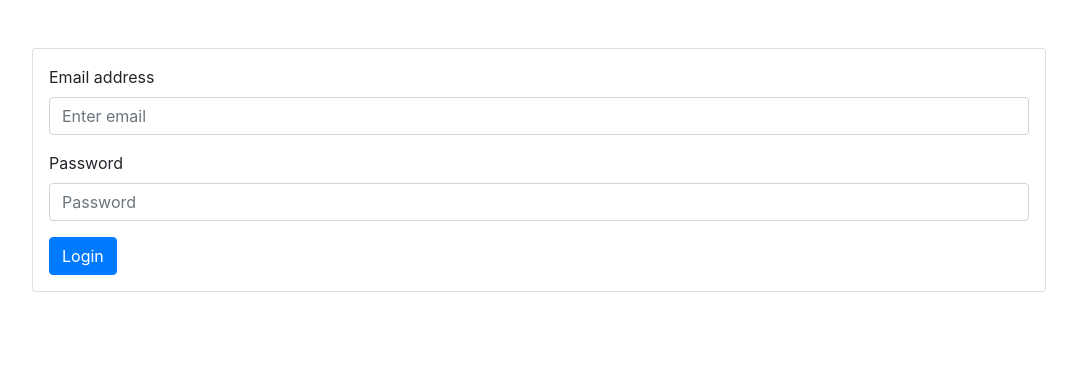
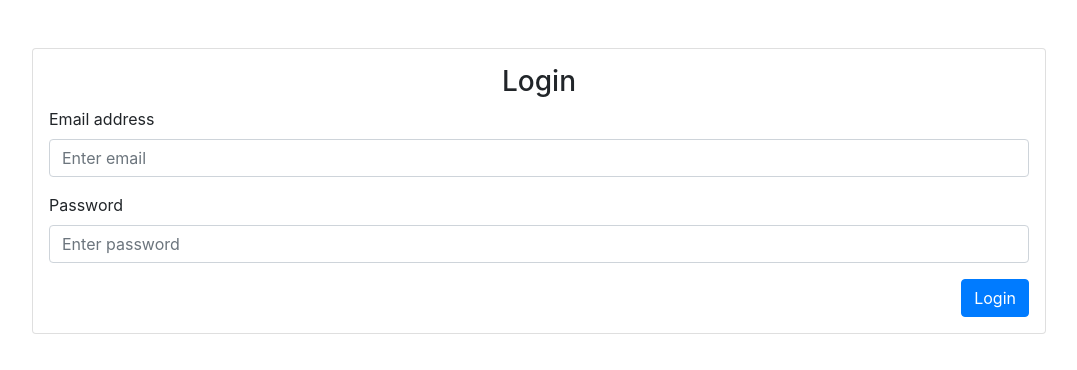
Before and after one commit to maxwillkelly/Agile-Coursework, a Next.js app in the folder web/: page / in a window 1280 px wide. Shown: the top 370 px of the page, without its empty margins (101-1178 px from the left). Built offline with nearby package versions, Linux system fonts and the light colour scheme.

Commit message:
Improvements to login: validation, formatting

```diff
--- a/web/components/Login.jsx
+++ b/web/components/Login.jsx
@@ -1,70 +1,70 @@
 import { useContext, useState } from 'react';
-import { useRouter } from 'next/router';
-import { Alert, Card, Form, Button } from 'react-bootstrap';
-import { Formik } from 'formik';
+// import { useRouter } from 'next/router';
+import { Card, Form, Button, Toast } from 'react-bootstrap';
+import { Formik, useField } from 'formik';
+import * as yup from 'yup';
 import Cookies from 'js-cookie';
 import { UserContext } from '../contexts';
 import loginAsync from '../pages/api/login';
 
 const Login = () => {
     const { userToken, setUserToken } = useContext(UserContext);
-    const [errors, setErrors] = useState([]);
+    const [error, setError] = useState(false);
     // const router = useRouter();
 
-    const handleLogin = async (values, { setSubmitting, resetForm }) => {
+    const validationSchema = yup.object({
+        email: yup.string().required().max(128),
+        password: yup.string().required().max(128)
+    });
+
+    const loginFunc = async (values, { setSubmitting, resetForm }) => {
         setSubmitting(true);
         try {
             // eslint-disable-next-line no-unused-vars
             const res = await loginAsync(values);
-            if (res.success) {
             resetForm();
             setUserToken(res);
             Cookies.set('userToken', res, { expires: new Date(res.expire) });
             // if (typeof window !== 'undefined') router.push(routes.shift);
-                console.log('Success');
+            setError(false);
+        } catch (err) {
+            setError(true);
         }
-            setErrors(res);
-        } catch (err) {
-            setErrors('Sorry: Your login credentials are not correct');
-        }
+
         setSubmitting(false);
     };
 
     return (
         <Card className="m-5 p-3">
-            <Formik initialValues={{ email: '', password: '' }} onSubmit={handleLogin}>
-                {({ values, handleChange, handleBlur, handleSubmit, isSubmitting }) => (
-                    <Form>
-                        <Form.Group>
-                            <Form.Label>Email address</Form.Label>
-                            <Form.Control
+            <h3 className="text-center">Login</h3>
+            <Formik
+                initialValues={{ email: '', password: '' }}
+                validationSchema={validationSchema}
+                onSubmit={loginFunc}>
+                {({ handleSubmit, isSubmitting }) => (
+                    <Form onSubmit={handleSubmit}>
+                        <TextField
+                            label="Email address"
                             name="email"
                             type="email"
                             placeholder="Enter email"
-                                onChange={handleChange}
-                                onBlur={handleBlur}
-                                value={values.email}
+                            loginError={error}
                         />
-                        </Form.Group>
-                        <Form.Group>
-                            <Form.Label>Password</Form.Label>
-                            <Form.Control
+                        <TextField
+                            label="Password"
                             name="password"
                             type="password"
-                                placeholder="Password"
-                                onChange={handleChange}
-                                onBlur={handleBlur}
-                                value={values.password}
+                            placeholder="Enter password"
+                            loginError={error}
+                            last={true}
                         />
-                        </Form.Group>
                         <Button
+                            className="float-right"
                             variant="primary"
                             type="submit"
-                            onClick={handleSubmit}
                             disabled={isSubmitting}>
                             Login
                         </Button>
-                        <LoginFooter errors={errors} />
                         {userToken && <pre>{JSON.stringify(userToken, null, 2)}</pre>}
                     </Form>
                 )}
@@ -73,14 +73,31 @@ const Login = () => {
     );
 };
 
-const LoginFooter = ({ errors }) => {
-    if (errors.length > 0)
+const TextField = ({ placeholder, type, loginError, last, ...props }) => {
+    const [field, meta] = useField(props);
+    // Checks for client validation error
+    let errorText = capitaliseFirstLetter(meta.error && meta.touched ? meta.error : '');
+    // Checks for server-side error
+    if (errorText === '' && loginError && last)
+        errorText = 'Sorry, your username or password is incorrect';
+
     return (
-            <Alert className="mt-3" variant="danger">
-                {errors}
-            </Alert>
+        <Form.Group>
+            <Form.Label>{props.label}</Form.Label>
+            <Form.Control
+                placeholder={placeholder}
+                type={type}
+                {...field}
+                isInvalid={!!errorText || loginError}
+            />
+            <Form.Control.Feedback type="invalid">{errorText}</Form.Control.Feedback>
+        </Form.Group>
     );
-    return null;
+};
+
+// Credits to https://flaviocopes.com/how-to-uppercase-first-letter-javascript/
+const capitaliseFirstLetter = (str) => {
+    return str.charAt(0).toUpperCase() + str.slice(1);
 };
 
 export default Login;
--- a/web/package.json
+++ b/web/package.json
@@ -18,7 +18,8 @@
     "react": "17.0.1",
     "react-bootstrap": "^1.4.3",
     "react-dom": "17.0.1",
-    "sass": "^1.32.5"
+    "sass": "^1.32.5",
+    "yup": "^0.32.8"
   },
   "devDependencies": {
     "eslint": "^7.18.0",
--- a/web/pages/api/login.js
+++ b/web/pages/api/login.js
@@ -1,7 +1,7 @@
 import axios from 'axios';
 
 const loginAsync = async (data) => {
-    const response = await axios.post('http://188.34.206.120:4000/login', data);
+    const response = await axios.post('http://localhost:4000/login', data);
     return response.data;
 };
 
```
Also changed, not shown: 2 other files (tests, documents, lock files or other folders). Lines whose indentation alone changed are shown as unchanged.
